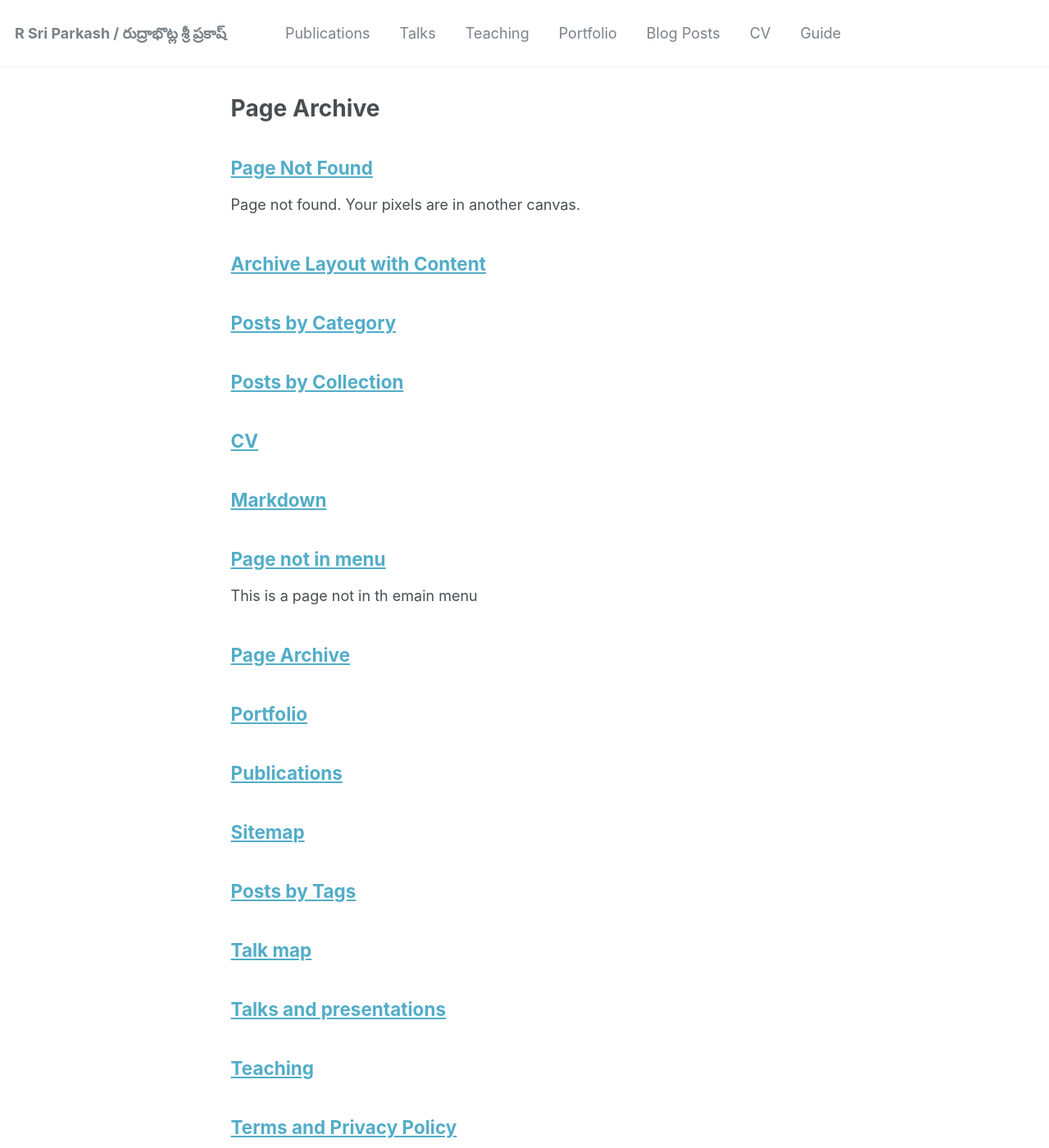
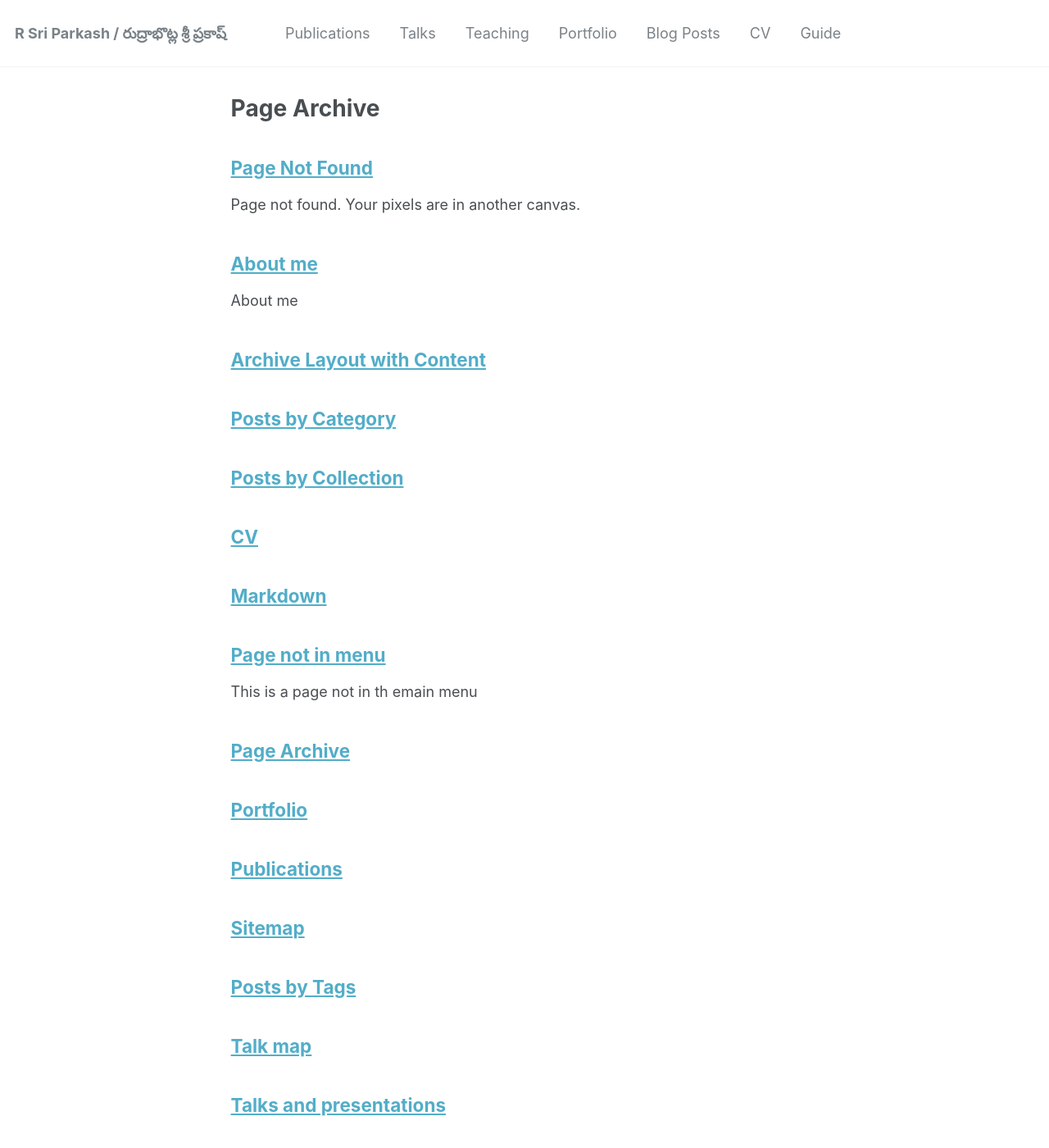
Before and after one commit to rsriprakash/rsriprakash.github.io, a Jekyll site: the page built from _pages/page-archive.html, in a window 1280 px wide and 1400 px high. Shown: the whole window at 82% size. Built offline with Jekyll 4.4.1, drawn with Linux system fonts in a browser that asks for light colours.

Commit message:
added prelink to about

```diff
--- a/_pages/about.md
+++ b/_pages/about.md
@@ -1,3 +1,13 @@
+---
+permalink: /
+title: "About me"
+excerpt: "About me"
+author_profile: true
+redirect_from:
+  - /about/
+  - /about.html
+---
+
 About me
 ====
 
```
